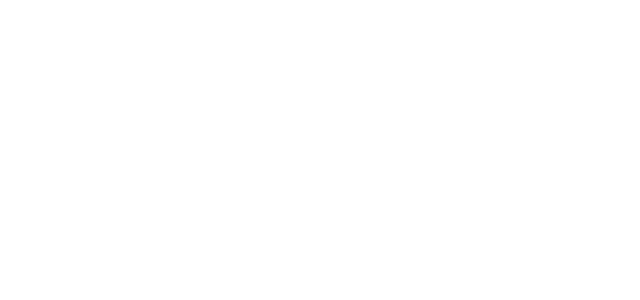
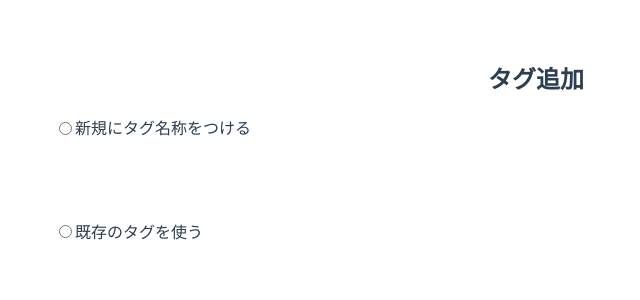
Before and after one commit to 38022/P3Icontrol, a Vue app: page /tag/add in a window 1280 px wide. Before the commit this address had no page. Shown: the top 300 px of the page, without its empty margins (104-744 px from the left). Built offline with nearby package versions, Linux system fonts and the light colour scheme.

Commit message:
タグ追加ページの新規タグ部分完了

```diff
--- /dev/null
+++ b/src/components/TagAdd.vue
@@ -0,0 +1,118 @@
+<template>
+  <h2>タグ追加</h2>
+  <div class="radio-group">
+    <div class="new-tag">
+      <div class="new-tag-button">
+        <input type="radio" id="new" name="tag" @change="onRadioChange">
+        <label for="new">新規にタグ名称をつける</label>
+      </div>
+      <div v-if="newtag" class="select-group">
+        <div class="select-factory">
+          <label>工場：</label>
+          <select>
+            <option>L1</option>
+            <option>L2</option>
+            <option>L3</option>
+            <option>L4</option>
+            <option>L5</option>
+            <option>L6</option>
+            <option>L7</option>
+            <option>L8</option>
+          </select>
+        </div>
+        <div class="select-zone">
+          <label>ゾーン：</label>
+          <select>
+            <option>a</option>
+            <option>b</option>
+          </select>
+        </div>
+        <div class="select-subject">
+          <label>被写体名称：</label>
+          <input list="subjects" />
+          <datalist id="subjects">
+            <option>テンター出ツレ</option>
+            <option>テンター入り</option>
+          </datalist>
+        </div>
+        <div class="select-side">
+          <label>位置：</label>
+          <select>
+            <option>DS</option>
+            <option>OS</option>
+          </select>
+        </div>
+        <div class="enter-memo">
+          <label>メモ：</label>
+          <input type="text" />
+        </div>
+      </div>
+    </div>
+    <div>
+      <input type="radio" id="exist" name="tag" @change="onRadioChange">
+      <label for="exist">既存のタグを使う</label>
+      <div v-if="existtag">
+
+      </div>
+    </div>
+  </div>
+
+</template>
+
+<script>
+export default {
+  name: 'TagAdd' ,
+  data() {
+    return {
+      newtag: false,
+      existtag: false
+    }
+  },
+  methods: {
+    onRadioChange(e) {
+      if (e.target.id === 'new') {
+        this.newtag = true
+        this.existtag = false
+      } else {
+        this.newtag = false
+        this.existtag = true
+      }
+    }
+  }
+}
+
+</script>
+
+<style scoped>
+.radio-group {
+  display: flex;
+  flex-direction: column;
+  align-items: flex-start;
+  margin-left: 150px;
+}
+.radio-group > div {
+  margin-bottom: 80px;
+}
+.select-group {
+  display: flex;
+  flex-direction: column;
+  align-items: flex-start;
+}
+.select-group > div {
+  margin-bottom: 8px;
+}
+.select-group > div:last-child {
+  margin-bottom: 0;
+}
+.new-tag {
+  display: flex;
+  flex-direction: column;
+  align-items: flex-start;
+  gap: 8px;
+  margin-bottom: 8px;
+}
+.new-tag-button {
+  display: flex;
+  align-items: center;
+}
+</style>
--- a/src/components/TagControl.vue
+++ b/src/components/TagControl.vue
@@ -1,3 +1,6 @@
 <template>
   <button>タグ更新履歴</button>
+  <button @click="$router.push('/tag/add')">タグ追加</button>
+  <button>タグ変更</button>
+  <button>タグ削除</button>
 </template>
--- a/src/router/index.js
+++ b/src/router/index.js
@@ -2,11 +2,13 @@
 import HomePage from '../components/HomePage.vue'
 import RecipeControl from '../components/RecipeControl.vue'
 import TagControl from '../components/TagControl.vue'
+import TagAdd from '../components/TagAdd.vue'
 
 const routes = [
   { path: '/', component: HomePage },
   { path: '/recipe', component: RecipeControl },
-  { path: '/tag', component: TagControl }
+  { path: '/tag', component: TagControl },
+  { path: '/tag/add', component: TagAdd }
 ]
 
 const router = createRouter({
```
Also changed, not shown: src/components/TagChange.vue (added), src/components/TagDelete.vue (added), src/components/TagHistory.vue (added).
